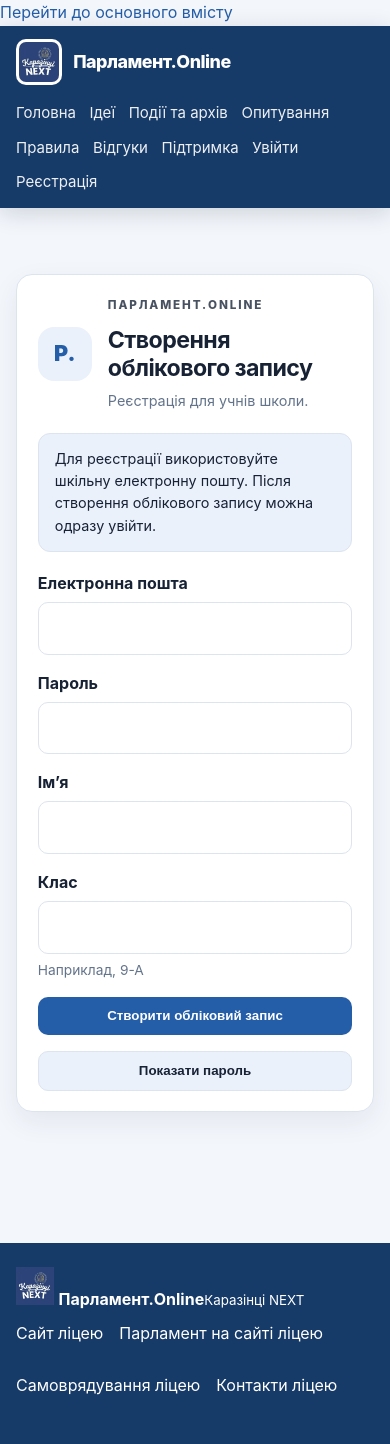
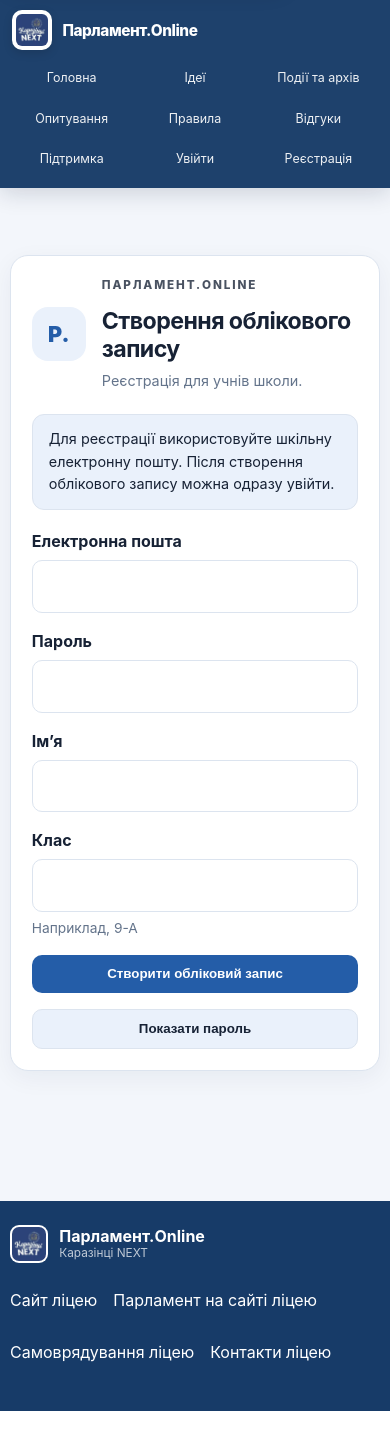
Before and after one commit to ballzdb/parlament-online, a Django app: page /accounts/register/ in a window 390 px wide. After the commit the page ends 1411 px from the top, so only its background shows below. Run offline with Django 5.2, Linux system fonts and the light colour scheme; data comes from the database, SQL or seed files in the repository; parts of the project's set-up code (start-up, migrations or seed data) failed here and were passed over.

Commit message:
Polish navigation, mobile layout and shared UI styles

```diff
--- a/static/css/site.css
+++ b/static/css/site.css
@@ -371,3 +371,139 @@
 .event-preview:not(.event-preview-featured) > img, .event-preview:not(.event-preview-featured) .event-placeholder { width:112px; height:124px; }
 @media(max-width:760px) { .event-preview-grid { grid-template-columns:1fr; } .event-preview-featured { grid-column:auto; grid-template-columns:112px minmax(0,1fr); gap:.9rem; } .event-preview-featured > img, .event-preview-featured .event-placeholder { height:136px; } .event-preview-featured .event-preview-copy { padding:0; } }
 @media(max-width:520px) { .event-preview-featured { grid-template-columns:88px minmax(0,1fr); } .event-preview-featured > img, .event-preview-featured .event-placeholder { width:88px; height:112px; } .event-feature-label { font-size:.58rem; padding:.22rem .42rem; } }
+
+/* Global polish: navigation, accessibility and shared components */
+.site-nav {
+  position: sticky;
+  top: 0;
+  z-index: 100;
+  padding: .72rem clamp(1rem,3vw,2rem);
+  backdrop-filter: blur(14px);
+  background: rgba(23,59,104,.97);
+}
+.nav-inner { min-height: 48px; }
+.brand { gap: .65rem; }
+.brand-logo {
+  width: 44px;
+  height: 44px;
+  flex-basis: 44px;
+  border: 1px solid rgba(255,255,255,.22);
+  box-shadow: 0 3px 10px rgba(0,0,0,.14);
+}
+.nav-links { gap: .25rem; }
+.nav-links > a {
+  display: inline-flex;
+  align-items: center;
+  min-height: 40px;
+  padding: .45rem .62rem;
+  border-radius: 9px;
+  transition: background .16s ease, opacity .16s ease;
+}
+.nav-links > a:hover, .nav-links > a:focus-visible {
+  background: rgba(255,255,255,.13);
+}
+.nav-logout {
+  min-height: 40px;
+  padding: .45rem .62rem;
+  border-radius: 9px;
+}
+.nav-logout:hover { background: rgba(255,255,255,.13); text-decoration: none; }
+.skip-link {
+  position: fixed;
+  z-index: 200;
+  top: .65rem;
+  left: .65rem;
+  transform: translateY(-160%);
+  padding: .7rem 1rem;
+  border-radius: 10px;
+  background: #fff;
+  color: #173b68;
+  box-shadow: 0 6px 24px rgba(0,0,0,.2);
+  font-weight: 800;
+}
+.skip-link:focus { transform: translateY(0); }
+.container { width: min(100% - 2rem, 1160px); }
+.card {
+  border-radius: 18px;
+  box-shadow: 0 7px 24px rgba(22,43,73,.055);
+}
+.btn, button, input, select, textarea { transition: border-color .16s ease, box-shadow .16s ease, background .16s ease, transform .16s ease; }
+.btn:focus-visible, button:focus-visible { outline-offset: 3px; }
+input:hover, select:hover, textarea:hover { border-color: #aebfd4; }
+::selection { background: #cfe2ff; color: #173b68; }
+.footer-inner { display: flex; flex-direction: column; gap: 1rem; }
+.footer-brand {
+  display: inline-flex;
+  align-items: center;
+  align-self: flex-start;
+  gap: .7rem;
+  color: #fff;
+  text-decoration: none;
+}
+.footer-brand:hover { color: #fff; text-decoration: none; }
+.footer-brand img {
+  width: 38px;
+  height: 38px;
+  flex: 0 0 38px;
+  object-fit: contain;
+  padding: 2px;
+  border-radius: 9px;
+  background: #fff;
+}
+.footer-brand span { display: grid; line-height: 1.25; }
+.footer-brand small { color: rgba(255,255,255,.72); font-size: .74rem; }
+.home-info { border-radius: 20px; }
+.home-parliament-brand {
+  display: flex;
+  align-items: center;
+  gap: 1rem;
+  padding: 1rem;
+  margin: .4rem 0 1.1rem;
+  border: 1px solid var(--border);
+  border-radius: 15px;
+  background: linear-gradient(120deg,#f8fbff,#edf4fc);
+}
+.home-parliament-brand img {
+  width: 76px;
+  height: 76px;
+  flex: 0 0 76px;
+  object-fit: contain;
+  padding: 4px;
+  border-radius: 13px;
+  background: #fff;
+}
+.home-parliament-brand p { margin: .2rem 0 .4rem; }
+.home-parliament-brand a { font-weight: 750; }
+.home-section { margin: 2.3rem 0; }
+.home-section-heading a { font-weight: 750; }
+.event-preview, .idea-preview, .appeal-preview { transition: transform .18s ease, box-shadow .18s ease, border-color .18s ease; }
+.event-preview:hover, .idea-preview:hover, .appeal-preview:hover {
+  border-color: #c2d4e9;
+  box-shadow: 0 12px 28px rgba(22,43,73,.09);
+}
+.empty-state { line-height: 1.7; }
+@media (min-width: 900px) {
+  .site-nav { box-shadow: 0 5px 22px rgba(12,25,48,.16); }
+}
+@media (max-width: 760px) {
+  .nav-inner { align-items: center; }
+  .brand { font-size: 1.02rem; }
+  .brand-logo { width: 40px; height: 40px; flex-basis: 40px; }
+  .nav-links { width: 100%; gap: .15rem .25rem; }
+  .nav-links > a, .nav-logout { min-height: 38px; padding: .35rem .5rem; font-size: .86rem; }
+  .container { width: min(100% - 1.25rem, 1160px); padding-left: 0; padding-right: 0; }
+}
+@media (max-width: 460px) {
+  .site-nav { padding: .65rem .75rem; }
+  .nav-inner { gap: .55rem; }
+  .brand { font-size: .96rem; }
+  .nav-links { display: grid; grid-template-columns: repeat(3,minmax(0,1fr)); }
+  .nav-links > a { justify-content: center; text-align: center; padding: .35rem .25rem; font-size: .78rem; }
+  .nav-links .logout-form { justify-self: stretch; }
+  .nav-links .nav-logout { width: 100%; }
+  .home-parliament-brand { align-items: flex-start; gap: .75rem; padding: .8rem; }
+  .home-parliament-brand img { width: 60px; height: 60px; flex-basis: 60px; }
+}
+@media (prefers-reduced-motion: reduce) {
+  .nav-links > a, .nav-logout, .card, .btn, input, select, textarea { transition: none !important; }
+}
```
